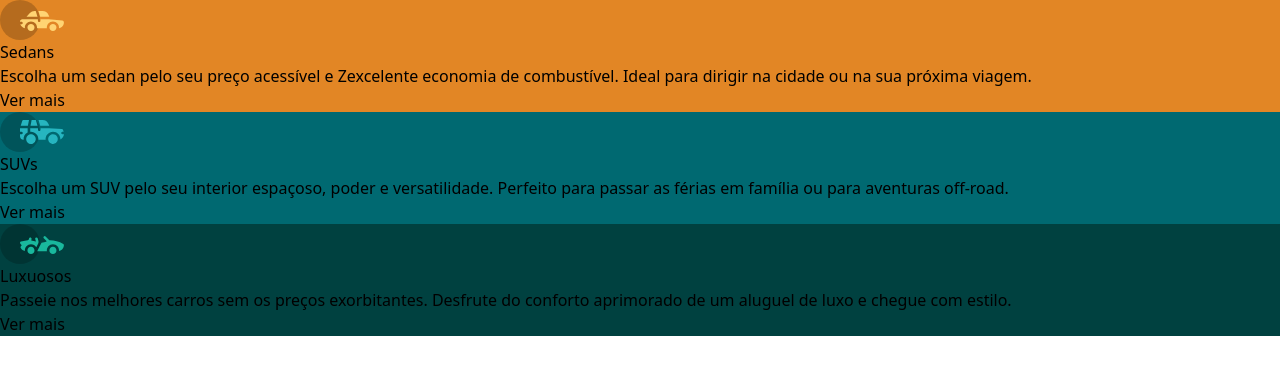
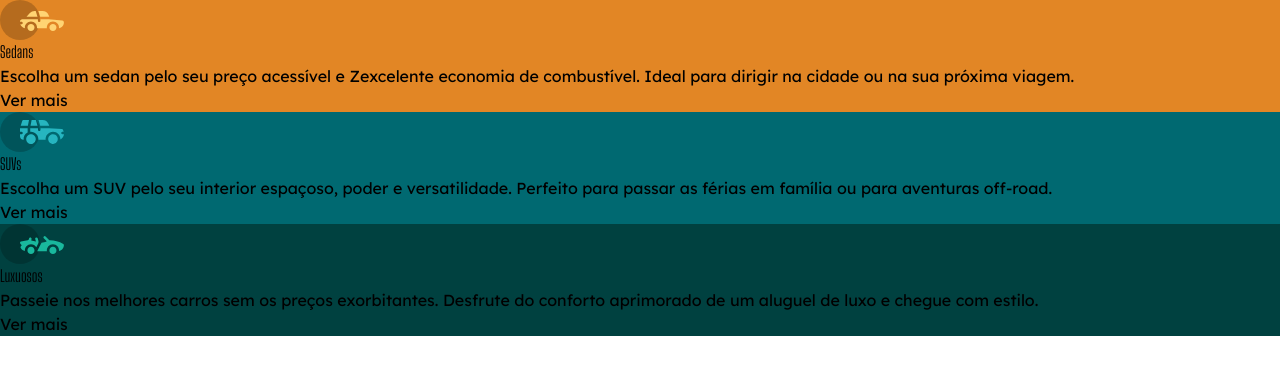
Before and after one commit to Vinicius168/PROJETO-CARROS, a React (Vite) app: page / in a window 1280 px wide. Shown: the top 374 px of the page. Built offline with nearby package versions, Linux system fonts and the light colour scheme.

Commit message:
quarto commit do app

```diff
--- a/src/App.jsx
+++ b/src/App.jsx
@@ -8,23 +8,23 @@ export default function App() {
       <section>
         <div className="bg-orange">
           <img src={iconSedans} alt="icone do sedan" />
-          <h2>Sedans</h2>
-          <p>Escolha um sedan pelo seu preço acessível e Zexcelente economia de combustível. Ideal para dirigir na cidade ou na sua próxima viagem.</p>
-          <a href="https://www.webmotors.com.br/sedans?idcmp=s08%3Ac13%3A3ea9720bc8b644d8a93f04b278d48332&gclsrc=aw.ds&gad_source=1&gclid=Cj0KCQjwk6SwBhDPARIsAJ59Gwf13fIvwM3nKcmKTJpzkqHcvGRCHlXP249zOXIHYLYi5x6O-DvsP1saAkTsEALw_wcB" target="_blank">Ver mais</a>
+          <h2 className="font-shoulders">Sedans</h2>
+          <p className="font-lexend">Escolha um sedan pelo seu preço acessível e Zexcelente economia de combustível. Ideal para dirigir na cidade ou na sua próxima viagem.</p>
+          <a href="https://www.webmotors.com.br/sedans?idcmp=s08%3Ac13%3A3ea9720bc8b644d8a93f04b278d48332&gclsrc=aw.ds&gad_source=1&gclid=Cj0KCQjwk6SwBhDPARIsAJ59Gwf13fIvwM3nKcmKTJpzkqHcvGRCHlXP249zOXIHYLYi5x6O-DvsP1saAkTsEALw_wcB" target="_blank" className="font-lexend">Ver mais</a>
         </div>
 
         <div className="bg-green">
           <img src={iconSuvs} alt="icone dos SUVS" />
-          <h2>SUVs</h2>
-          <p>Escolha um SUV pelo seu interior espaçoso, poder e versatilidade. Perfeito para passar as férias em família ou para aventuras off-road.</p>
-          <a href="https://www.webmotors.com.br/suvs?idcmp=s08%3Ac13%3Acc5557bdc18f4ebb8d2de994389066c7&gclsrc=aw.ds&gad_source=1&gclid=Cj0KCQjwk6SwBhDPARIsAJ59GweBS9OxZmirDahwTdFyQhAq0SRNoG5erDFikLcdUdR_FMNRWjj8ymYaAiusEALw_wcB" target="_blank">Ver mais</a>
+          <h2 className="font-shoulders">SUVs</h2>
+          <p className="font-lexend">Escolha um SUV pelo seu interior espaçoso, poder e versatilidade. Perfeito para passar as férias em família ou para aventuras off-road.</p>
+          <a href="https://www.webmotors.com.br/suvs?idcmp=s08%3Ac13%3Acc5557bdc18f4ebb8d2de994389066c7&gclsrc=aw.ds&gad_source=1&gclid=Cj0KCQjwk6SwBhDPARIsAJ59GweBS9OxZmirDahwTdFyQhAq0SRNoG5erDFikLcdUdR_FMNRWjj8ymYaAiusEALw_wcB" target="_blank" className="font-lexend">Ver mais</a>
         </div>
 
         <div className="bg-dark-green">
           <img src={iconLuxury} alt="icone do luxury" />
-          <h2>Luxuosos</h2>
-          <p>Passeie nos melhores carros sem os preços exorbitantes. Desfrute do conforto aprimorado de um aluguel de luxo e chegue com estilo.</p>
-          <a href="https://www.webmotors.com.br/carros-de-luxo" target="_blank">Ver mais</a>
+          <h2 className="font-shoulders">Luxuosos</h2>
+          <p className="font-lexend">Passeie nos melhores carros sem os preços exorbitantes. Desfrute do conforto aprimorado de um aluguel de luxo e chegue com estilo.</p>
+          <a href="https://www.webmotors.com.br/carros-de-luxo" target="_blank" className="font-lexend">Ver mais</a>
         </div>
       </section>
     </main>
```
